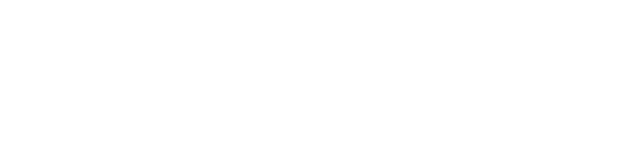
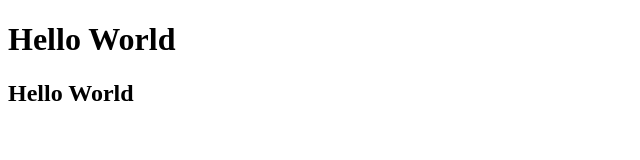
Before and after one commit to shafayetullah7/second-repo, a plain HTML site: page index.html in a window 1280 px wide. Shown: the whole page, without its empty margins (0-640 px from the left). Drawn offline with Linux system fonts and the light colour scheme.

Commit message:
two header

```diff
--- a/index.html
+++ b/index.html
@@ -7,6 +7,8 @@
     <title>Second test repo</title>
 </head>
 <body>
+    <h1>Hello World</h1>
+    <h2>Hello World</h2>
 
 </body>
 </html>
```
